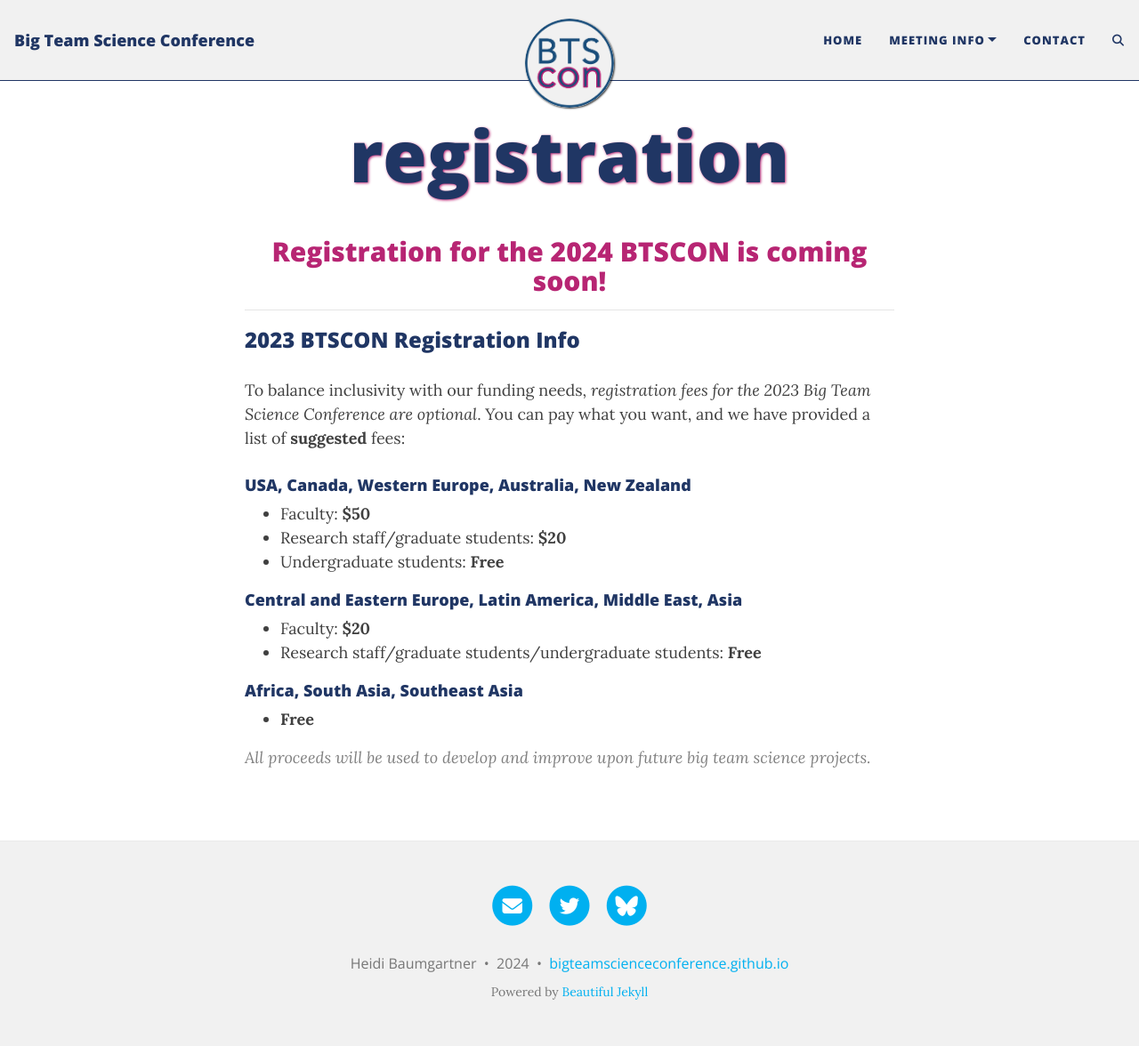
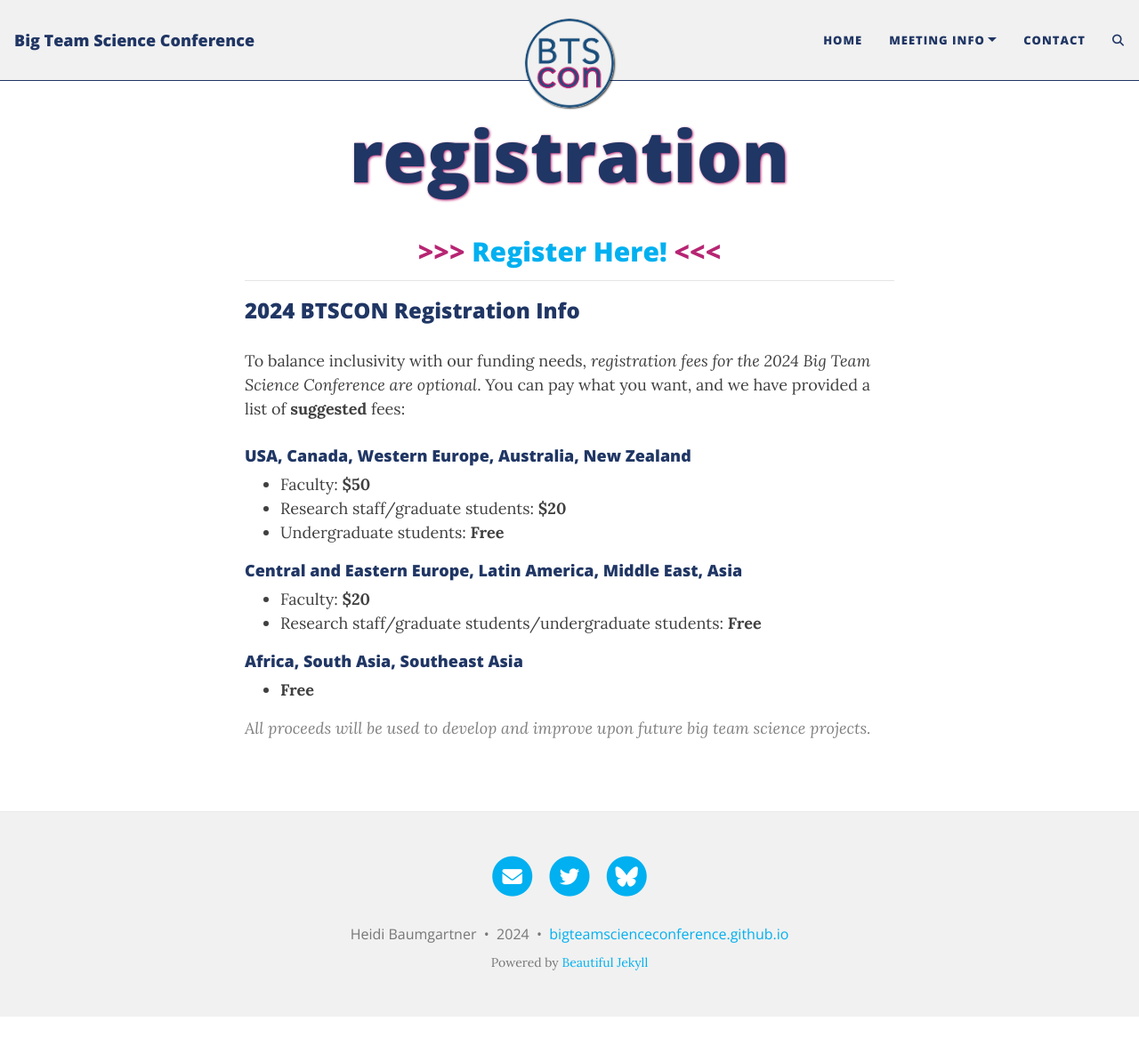
Before and after one commit to bigteamscienceconference/bigteamscienceconference.github.io, a Jekyll site: the page built from registration.md, in a window 1280 px wide and 1176 px high. Shown: the whole window at 89% size. Built offline with Jekyll 4.4.1, drawn with Linux system fonts in a browser that asks for light colours; comment, search, counter and statistics services are not loaded.

Commit message:
add registration link

```diff
--- a/registration.md
+++ b/registration.md
@@ -3,22 +3,20 @@ layout: page
 title: registration
 ---
 
-<!--
-<h2 align="center"> >>> <a href="https://opencollective.com/psysciacc/events/2023-big-team-science-conference-75ba08f5/contribute/registration-2023-big-team-science-conference-59364" target="_blank">Register Here!</a> <<< </h2>
--->
 
-<h2 align="center">Registration for the 2024 BTSCON is coming soon!</h2>
+<h2 align="center"> >>> <a href="https://harrisburgu.qualtrics.com/jfe/form/SV_0p7XbKBocKmZfD0" target="_blank">Register Here!</a> <<< </h2>
+
 
 <!--
 ***
 
-> If you would like to support the big team science efforts of our sponsor organizations before the next conference, you can make a tax-deductible donation to the [ManyBabies financial collective](https://opencollective.com/manybabies) and/or [Psychological Science Accelerator financial collective](https://opencollective.com/psysciacc).
+> If you would like to support the big team science efforts of our sponsor organizations before the next conference, you can make a tax-deductible donation to the [ManyBabies financial collective](https://opencollective.com/manybabiesoce) and/or [Psychological Science Accelerator financial collective](https://opencollective.com/psysciacc).
 -->
 
 ***
 
-### 2023 BTSCON Registration Info
-To balance inclusivity with our funding needs, *registration fees for the 2023 Big Team Science Conference are optional*. You can pay what you want, and we have provided a list of **suggested** fees:
+### 2024 BTSCON Registration Info
+To balance inclusivity with our funding needs, *registration fees for the 2024 Big Team Science Conference are optional*. You can pay what you want, and we have provided a list of **suggested** fees:
 
 #### USA, Canada, Western Europe, Australia, New Zealand
 * Faculty: **$50**
```
Also changed, not shown: index.md (+3 -4 lines).
